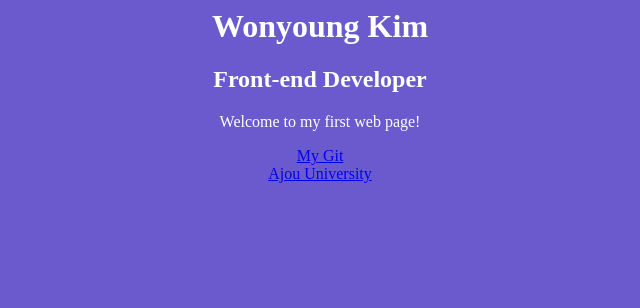
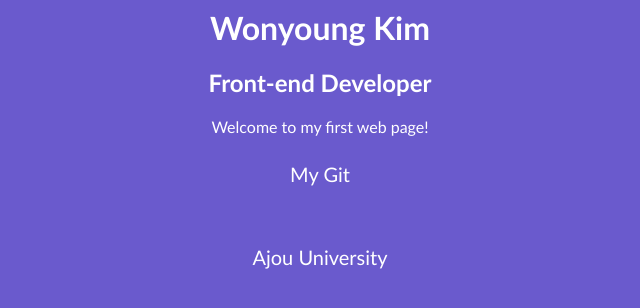
Before and after one commit to 02won/Front-end-Study, a plain HTML site: page First Linktree Project/index.html in a window 1280 px wide. Shown: the whole page, without its empty margins (320-960 px from the left). Drawn offline with Linux system fonts and the light colour scheme.

Commit message:
add h2, a selector

```diff
--- a/First Linktree Project/style.css
+++ b/First Linktree Project/style.css
@@ -2,4 +2,20 @@ body {
   text-align: center;
   background-color: slateblue;
   color: white;
+  font-family: Trebuchet MS;
 }
+
+h2 {
+  font-size: 24px;
+}
+
+a {
+  background-color: slateblue;
+  color: white;
+  font-size: 20px;
+  padding: 10px;
+  border-radius: 10px;
+  margin: 10px;
+  display: block;
+  text-decoration: none;
+}
```
